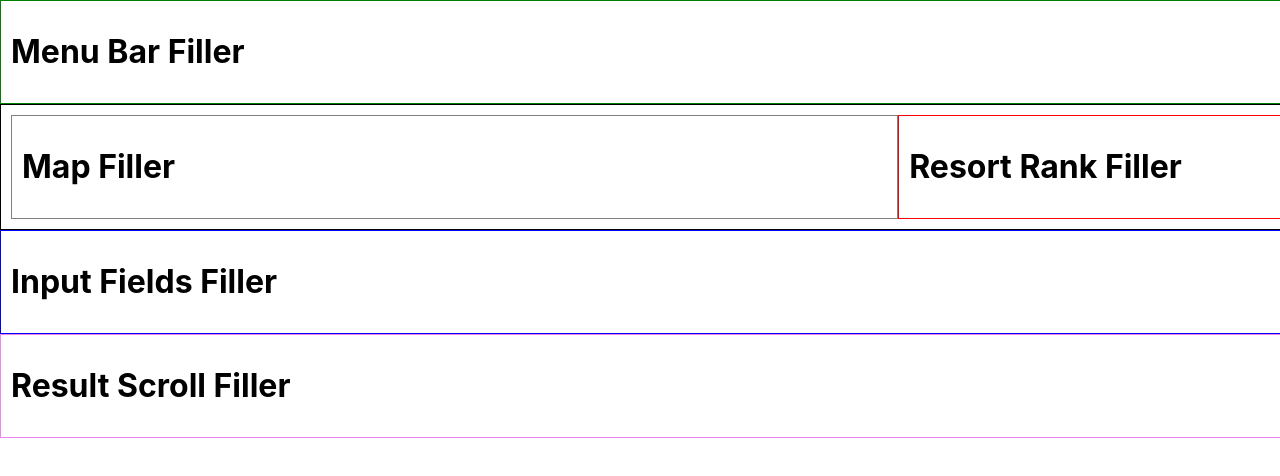
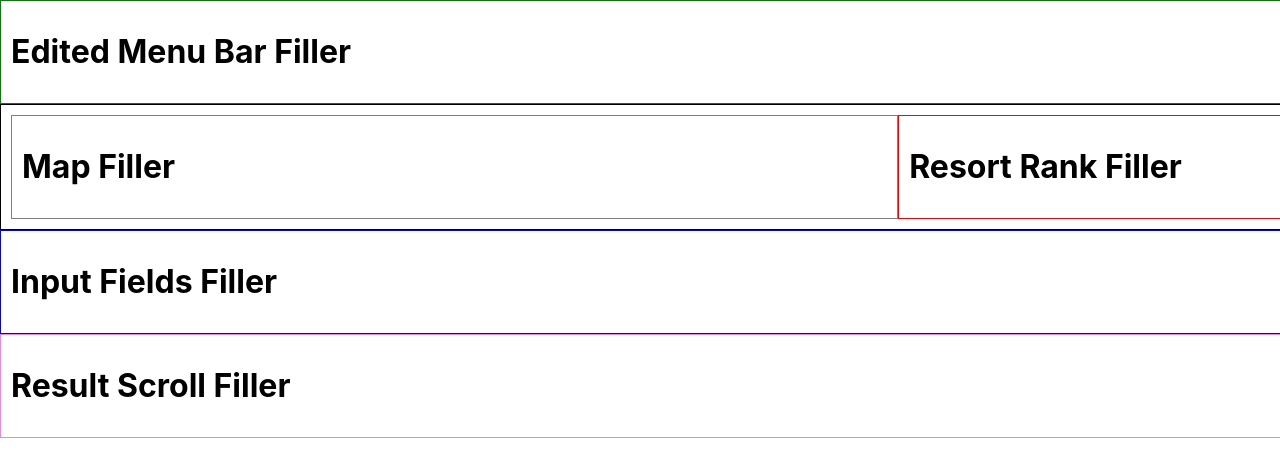
Before and after one commit to k-saun/powday, a React app in the folder react-front/: page / in a window 1280 px wide. Shown: the top 476 px of the page. Built offline with nearby package versions, Linux system fonts and the light colour scheme; the HTML template or start-up script is replaced by a standard one.

Commit message:
Class demonstration

```diff
--- a/react-front/src/MenuBar.js
+++ b/react-front/src/MenuBar.js
@@ -2,7 +2,7 @@ import React, { Component } from "react";
 
 class MenuBar extends Component {
   render() {
-    return <h1>Menu Bar Filler</h1>;
+    return <h1>Edited Menu Bar Filler</h1>;
   }
 }
 
```
